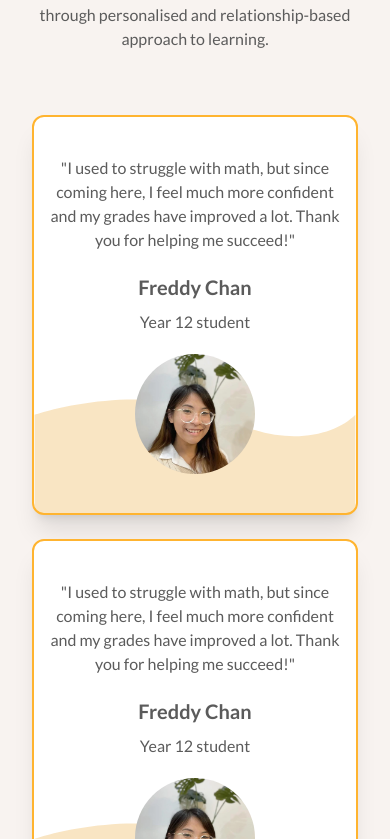
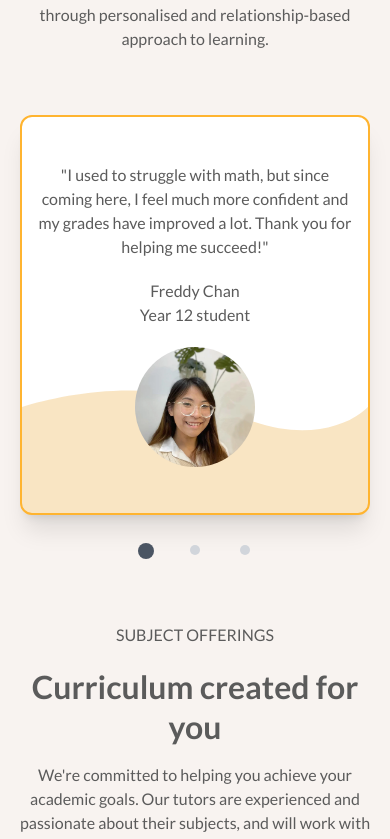
Before and after one commit to xlui11/Elevate, a React (Vite) app: page / in a window 390 px wide. Shown: the part 3905-4744 px from the top of the page. Built offline with nearby package versions, Linux system fonts and the light colour scheme; a web font is replaced by a local one.

Commit message:
Added mobile carousel for testimonial section

```diff
--- a/package.json
+++ b/package.json
@@ -11,6 +11,7 @@
   },
   "dependencies": {
     "@emailjs/browser": "^3.11.0",
+    "@popmotion/popcorn": "^0.4.4",
     "framer-motion": "^10.12.18",
     "maath": "^0.7.0",
     "prop-types": "^15.8.1",
--- /dev/null
+++ b/src/components/Carousel/Carousel.jsx
@@ -0,0 +1,151 @@
+import PropTypes from "prop-types";
+
+import {useState, useRef} from 'react';
+import {motion, AnimatePresence, LayoutGroup} from "framer-motion";
+import {wrap} from "@popmotion/popcorn";
+
+
+const pages = [0, 1, 2]
+const Carousel = ({testimonials}) => {
+    const xOffset = 100;
+
+    const [[currentPage, direction], setCurrentPage] = useState([0, 0]);
+
+    const setPage = (newPage, newDirection) => {
+        if(!newDirection) newDirection = newPage - currentPage;
+        setCurrentPage([newPage, newDirection])
+    }
+
+    return (
+        <div className="flex flex-col justify-center items-center">
+            <Slides currentPage={currentPage} direction={direction} setPage={setPage} xOffset={xOffset} testimonials={testimonials}/>
+            <Pagination currentPage={currentPage} setPage={setPage} testimonials={testimonials}/>
+        </div>
+    );
+};
+
+const Slides = ({currentPage, direction, setPage, xOffset, testimonials}) => {
+    const sliderVariant = {
+        enter: direction => ({
+            x: direction > 0 ? xOffset : -xOffset,
+            opacity: 0
+        }),
+        active: {
+            x: 0,
+            opacity: 1,
+            transition: { delay: 0.2 }
+        },
+        exit: direction => ({
+            x: direction > 0 ? -xOffset : xOffset,
+            opacity: 0
+        })
+    }
+    const hasPaginated = useRef(false);
+
+    const detectPaginationGesture = (e, {offset}) => {
+        if(hasPaginated.current) return;
+        let newPage = currentPage;
+        const threshold = xOffset / 2;
+
+        if(offset.x < -threshold) {
+            newPage = currentPage + 1;
+        } else if (offset.x > threshold) {
+            newPage = currentPage - 1;
+        }
+
+        if (newPage !== currentPage) {
+            hasPaginated.current = true;
+            newPage = wrap(0, pages.length, newPage);
+            setPage(newPage, offset.x < 0 ? 1 : -1)
+        }
+    }
+    return (
+        <div className="relative w-[350px] h-[380px]">
+            <AnimatePresence
+                initial={false}
+                custom={direction}
+            >
+                <motion.div
+                    key={currentPage}
+                    className="border-2 border-[#FFB430] w-full rounded-xl lg:px-[32px] px-[16px] flex flex-col items-center lg:h-[470px] h-[400px] justify-center text-center bg-white gap-[20px] shadow-xl bg-testimonial bg-no-repeat bg-bottom bg-contain absolute top-0 bottom-0 left-0 right-0"
+                    variants={sliderVariant}
+                    initial="enter"
+                    animate="active"
+                    exit="exit"
+                    drag="x"
+                    onDrag={detectPaginationGesture}
+                    onDragStart={() => (hasPaginated.current = false)}
+                    onDragEnd={() => (hasPaginated.current = true)}
+                    /* Constraints snap component back to center */
+                    dragConstraints={{ left: 0, right: 0, top: 0, bottom: 0}}
+                    custom={direction}
+                >
+                    <p>&quot;{testimonials[currentPage].testimonial}&quot;</p>
+                    <div>
+                        <h3>{testimonials[currentPage].name}</h3>
+                        <p>{testimonials[currentPage].title}</p>
+                    </div>
+                    <img
+                        className="w-[120px] h-[120px] object-cover rounded-full"
+                         src={testimonials[currentPage].photo}
+                         alt={`Image of ${testimonials[currentPage].name} who gave the testimonial`}/>
+                </motion.div>
+            </AnimatePresence>
+        </div>
+    )
+}
+
+const Pagination = ({currentPage, setPage, testimonials}) => {
+    return (
+        <LayoutGroup>
+            <div className="flex justify-center mt-[30px]">
+                {testimonials.map((testimonial, index) => (
+                    <Dot
+                        key={index}
+                        onClick={() => setPage(index)}
+                        isSelected={index=== currentPage}
+                    />
+                ))}
+            </div>
+        </LayoutGroup>
+    )
+}
+
+const Dot = ({isSelected, onClick}) => {
+    return (
+        <div className="p-[20px] cursor-pointer" onClick={onClick}>
+            <div className="w-[10px] h-[10px] bg-gray-300 rounded-full relative">
+                {isSelected && (
+                    <motion.div className="w-[16px] h-[16px] rounded-full absolute top-[-2px] left-[-2px] bg-gray-600" layoutId="highlight"/>
+                )}
+            </div>
+        </div>
+    )
+}
+
+export default Carousel;
+
+Carousel.propTypes = {
+    testimonials: PropTypes.array.isRequired,
+}
+
+// currentPage, direction, setPage, xOffset, testimonials
+
+Slides.propTypes = {
+    currentPage: PropTypes.number.isRequired,
+    direction: PropTypes.number.isRequired,
+    setPage: PropTypes.func.isRequired,
+    xOffset: PropTypes.number.isRequired,
+    testimonials: PropTypes.array.isRequired
+}
+
+Pagination.propTypes = {
+    currentPage: PropTypes.number.isRequired,
+    setPage: PropTypes.func.isRequired,
+    testimonials: PropTypes.array.isRequired
+}
+
+Dot.propTypes = {
+    isSelected: PropTypes.bool.isRequired,
+    onClick: PropTypes.func.isRequired
+}
--- a/src/components/ProfileCards/ProfileCard.jsx
+++ b/src/components/ProfileCards/ProfileCard.jsx
@@ -12,7 +12,6 @@ const ProfileCard = ({ index, profileImg, name, role, tag }) => {
 	};
 	const colorProfile = random(cardColorPool);
 
-	console.log(colorProfile.border);
 	return (
 		<motion.div
 			variants={fadeIn("right", "tween", index*0.5 + 1, 0.5)}
--- a/src/components/Sections/About.jsx
+++ b/src/components/Sections/About.jsx
@@ -9,7 +9,7 @@ import {fadeIn} from "../../utils/motion.js"
 
 const About = () => {
     return (
-        <section className="lg:h-screen lg:justify-between lg:py-0 pb-12  text-primary bg-line bg-no-repeat bg-right bg-cover flex flex-col space-y-16">
+        <section className="lg:h-screen lg:justify-between lg:py-0 pb-12 text-primary bg-line bg-no-repeat bg-right bg-cover flex flex-col space-y-16">
             <div></div>
             <motion.section
                 className="lg:flex items-center justify-center mx-auto space-y-[20px] px-8">
--- a/src/components/Sections/Hero.jsx
+++ b/src/components/Sections/Hero.jsx
@@ -10,8 +10,8 @@ import MainButton from "../Reusables/MainButton.jsx"
 const Hero = () => {
     return (
         <section>
-            <section className="flex lg:flex-row lg:py-0 lg:h-[86vh] lg:gap-[80px] lg:px-0 flex-col-reverse  pt-[48px]  items-center  text-primary bg-line bg-no-repeat lg:bg-right-bottom bg-cover px-8">
-                <div className="text-center flex flex-col gap-[40px]">
+            <section className="flex lg:flex-row lg:py-0 lg:h-[86vh] lg:gap-[80px] lg:px-0 flex-col-reverse pt-[48px]  items-center text-primary bg-line bg-no-repeat lg:bg-right-bottom bg-cover px-8">
+                <div className="text-center flex flex-col gap-[40px] w-full">
                     <div>
                         <h1 className="lg:text-[128px] text-[64px] uppercase tracking-wider">Elevate</h1>
                         <h2 className="lg:text-[48px] text-[24px] uppercase tracking-wider lg:mt-[-20px]">Tutoring</h2>
--- a/src/components/TestimonialCards/TestimonialTileSection.jsx
+++ b/src/components/TestimonialCards/TestimonialTileSection.jsx
@@ -1,13 +1,12 @@
 import TestimonialTile from "./TestimonialTile";
+import Carousel from "../Carousel/Carousel.jsx";
 
 // Data
-import { Testimonials } from "../../constants";
-
-
 
 const TestimonialTileSection = () => {
 	return (
-		<section className="w-full flex flex-col lg:flex-row gap-[24px] px-4">
+		<>
+			<section className="w-full lg:flex flex-col lg:flex-row gap-[24px] px-4 hidden">
 				{Testimonials.map((testimonial, index) => (
 					<TestimonialTile
 						key={index}
@@ -18,8 +17,17 @@ const TestimonialTileSection = () => {
 						index={index}
 					/>
 				))}
+
 			</section>
+			<section className="w-full lg:hidden">
+				<Carousel testimonials={Testimonials}/>
+			</section>
+		</>
 );
 };
 
+
+
+import { Testimonials } from "../../constants";
+
 export default TestimonialTileSection;
--- a/src/index.css
+++ b/src/index.css
@@ -16,3 +16,26 @@
 body {
   background-color: #F8F3F0;
 }
+
+.dot-container {
+  padding: 20px;
+  cursor: pointer;
+}
+
+.dot {
+  width: 10px;
+  height: 10px;
+  background: red;
+  border-radius: 50%;
+  position: relative;
+}
+
+.dot-highlight {
+  background: gray;
+  border-radius: 50%;
+  width: 14px;
+  height: 14px;
+  position: absolute;
+  top: -2px;
+  left: -2px;
+}
```
Also changed, not shown: 1 other file (tests, documents, lock files or other folders). Lines whose indentation alone changed are shown as unchanged.
